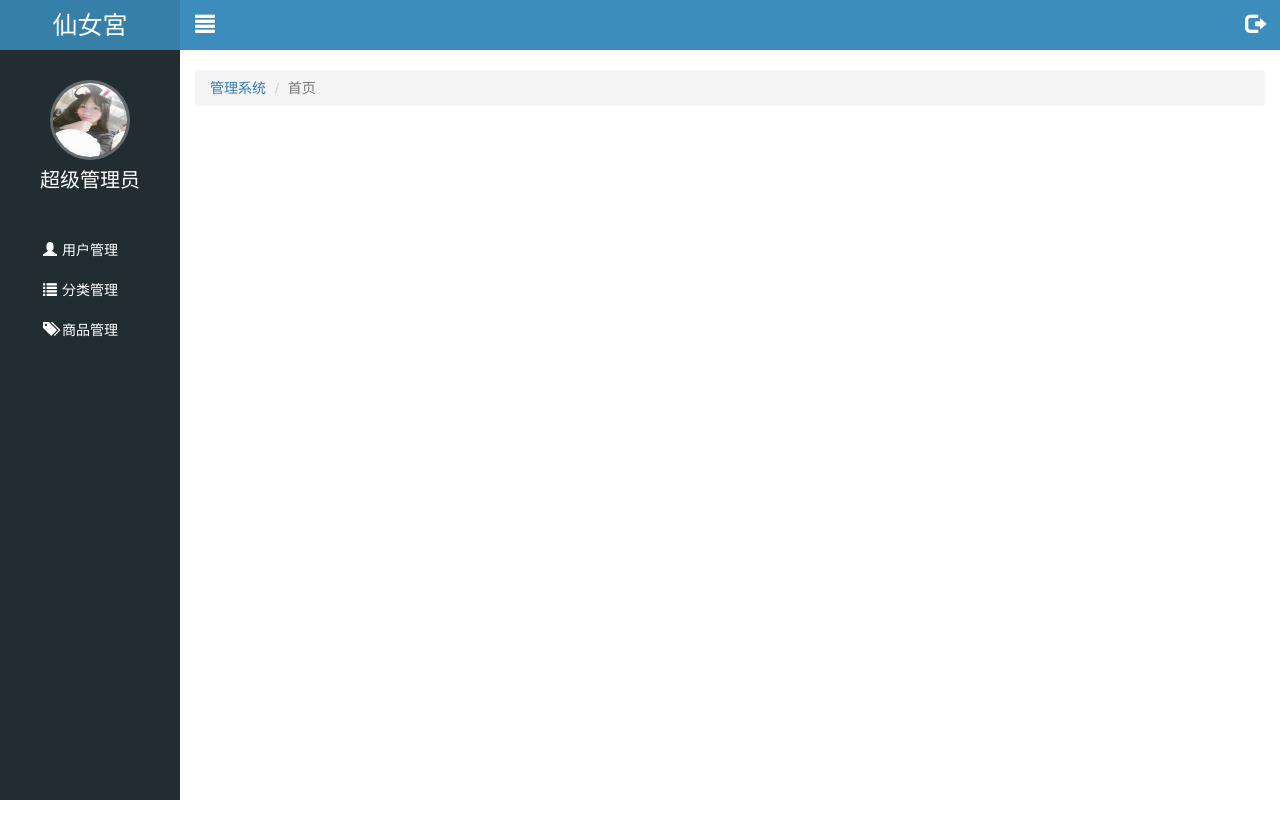
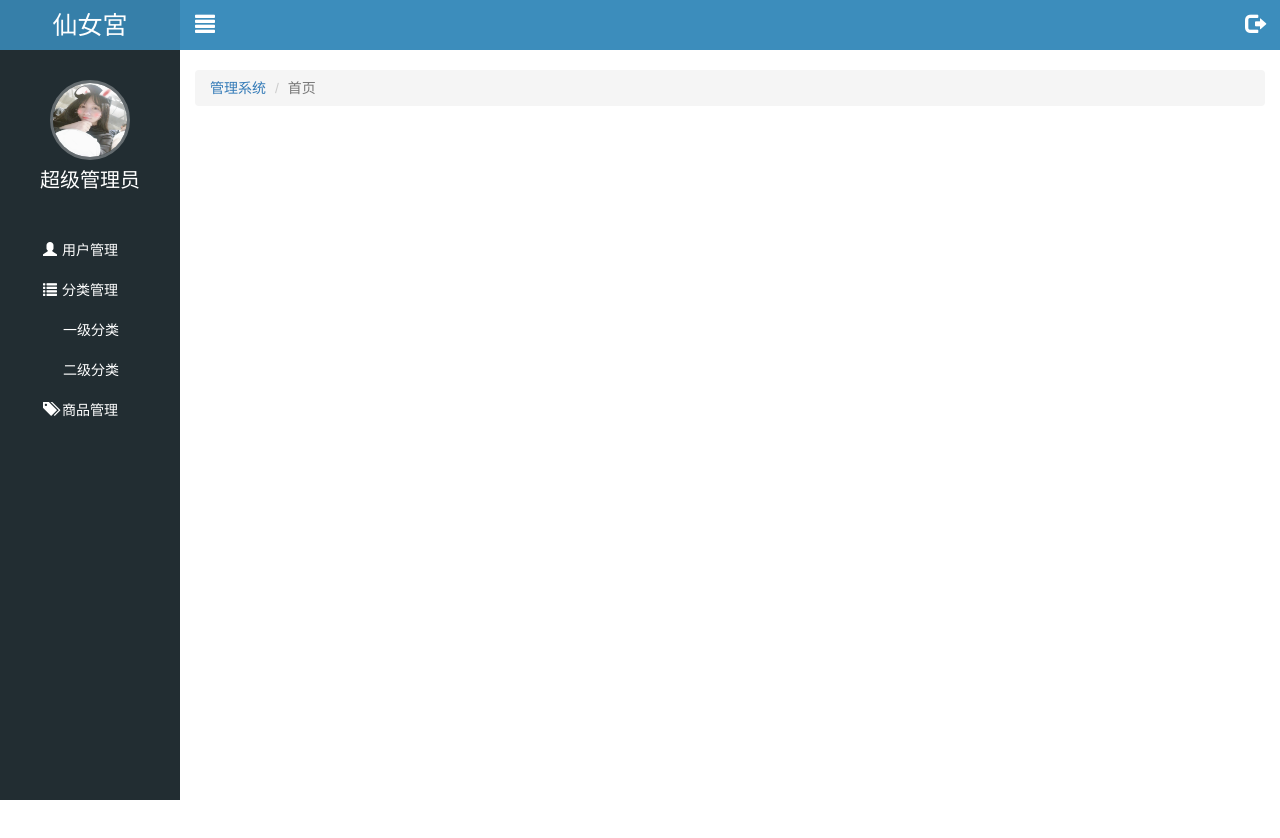
Before and after one commit to yangningrong/letao, a website: page public/back3/index.html in a window 1280 px wide. Both pictures are taken after a click on the link "分类管理". Drawn offline with nearby package versions, Linux system fonts and the light colour scheme.

Commit message:
公共js写了点

```diff
--- a/public/back3/css/common.css
+++ b/public/back3/css/common.css
@@ -50,7 +50,7 @@ ul {
   top: 0;
   background-color:#222D32;
   z-index:999;
-  /* transition:all 1s; */
+  transition:all 1s;
 }
 
 .lt_aside.hidemenu {
--- a/public/back3/js/common.js
+++ b/public/back3/js/common.js
@@ -33,3 +33,25 @@ $(document).ajaxStop(function(){
 
 
 // jquery  入口函数  等待dom 结构加载完成之后 就执行
+$(function(){
+  //公共功能
+
+  // 功能1  导航点击切换功能
+  $('.lt_aside .category').click(function(){
+    //让下一个兄弟元素切换显示隐藏
+    $(this).next().stop().slideToggle();
+
+  });
+
+  // 功能2 左侧菜单列表切换功能
+  $('.lt_topbar .icon_left').click(function(){
+
+    $('.lt_aside').toggleClass("hidemenu");
+
+    $('.lt_main').toggleClass("hidemenu");
+    $('.lt_topbar').toggleClass("hidemenu");
+
+  })
+
+  // 功能3  退出功能
+})
```
